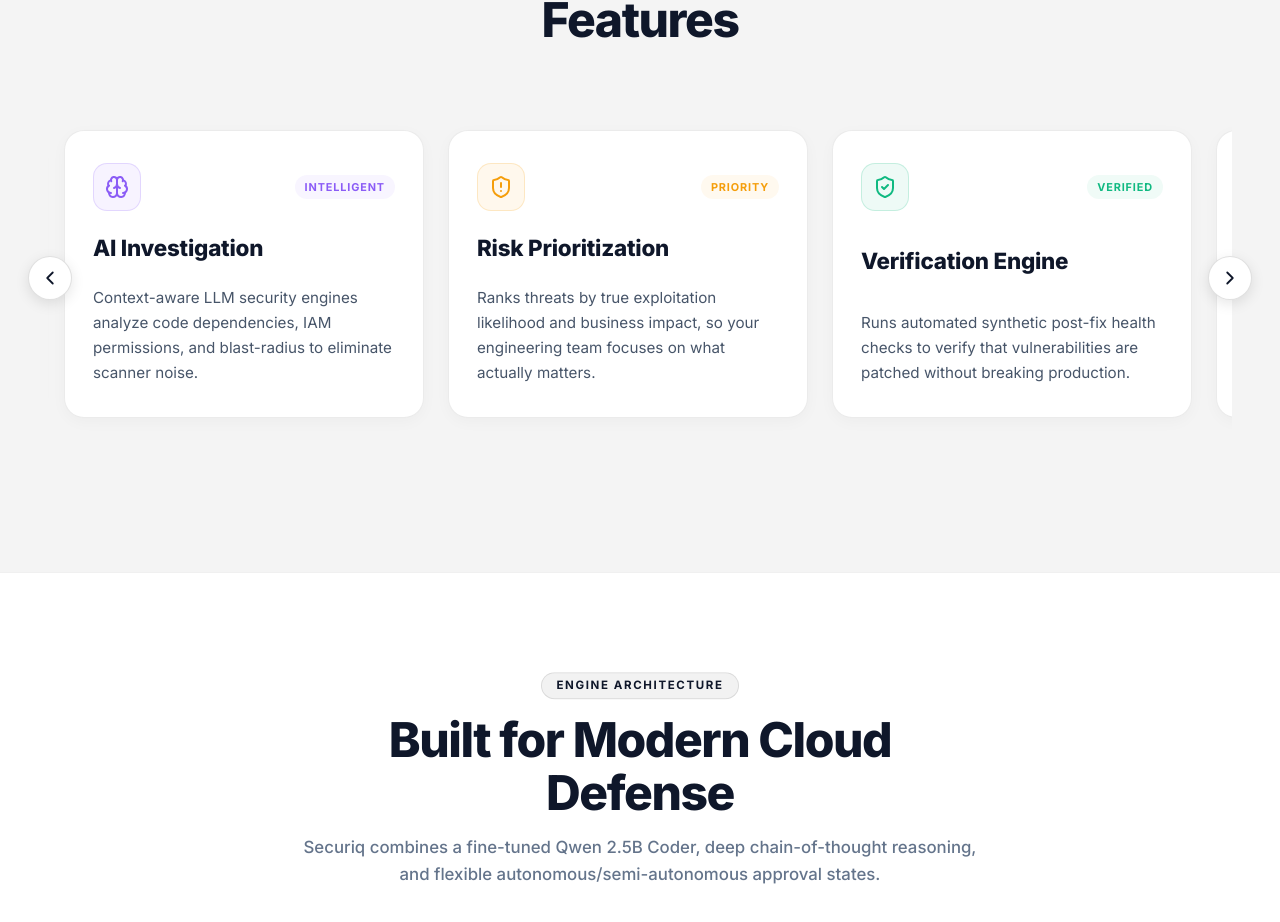
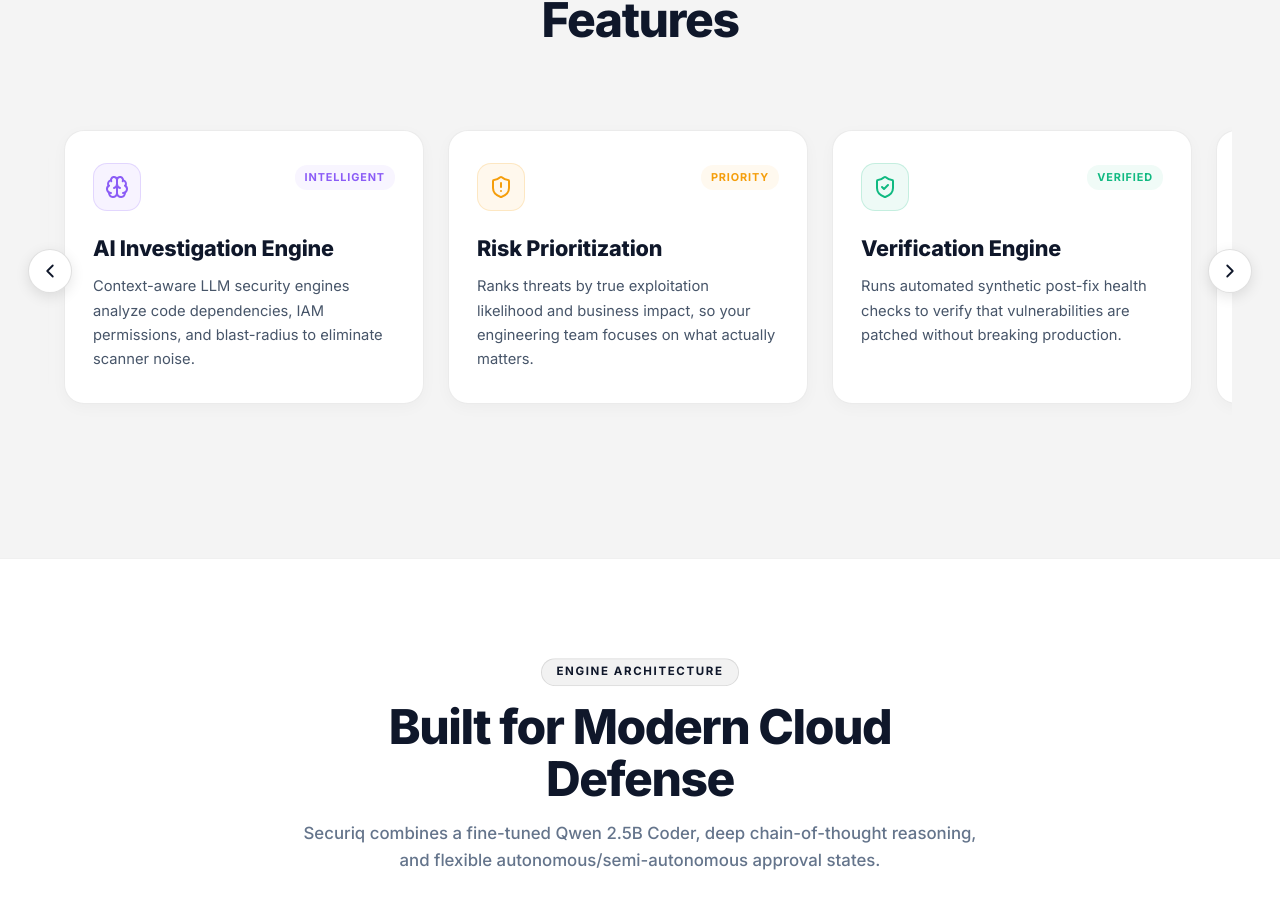
Before and after one commit to erharsh237/securiq, a React (Vite) app: page / in a window 1280 px wide. Shown: the part 2351-3273 px from the top of the page. Built offline with nearby package versions, Linux system fonts and the light colour scheme.

Commit message:
fix(features): pixel-perfect heading baseline alignment

```diff
--- a/src/components/FeaturesSection.css
+++ b/src/components/FeaturesSection.css
@@ -116,10 +116,11 @@
   display: none; /* Chrome, Safari, Opera */
 }
 
-/* Feature Cards */
+/* Feature Cards (Pixel-Perfect Mathematical Header & Baseline Alignment) */
 .carousel-card {
   min-width: 360px;
   max-width: 360px;
+  min-height: 250px;
   flex: 0 0 auto;
   background: #ffffff;
   border: 1px solid rgba(0, 0, 0, 0.08);
@@ -127,8 +128,9 @@
   padding: 32px 28px;
   display: flex;
   flex-direction: column;
-  justify-content: space-between;
-  gap: 20px;
+  justify-content: flex-start;
+  align-items: flex-start;
+  gap: 0;
   transition: all 0.3s cubic-bezier(0.16, 1, 0.3, 1);
   box-shadow: 0 4px 15px rgba(0, 0, 0, 0.03);
 }
@@ -147,10 +149,14 @@
   z-index: 10;
 }
 
+/* Header Container: Strict 48px Height with Top Alignment */
 .card-header {
+  width: 100%;
+  height: 48px;
   display: flex;
-  align-items: center;
+  align-items: flex-start;
   justify-content: space-between;
+  margin-bottom: 24px;
 }
 
 .feature-icon-badge {
@@ -169,22 +175,37 @@
   letter-spacing: 0.08em;
   padding: 4px 10px;
   border-radius: 12px;
+  margin-top: 2px;
 }
 
+/* Card Body Container */
+.card-body {
+  width: 100%;
+  display: flex;
+  flex-direction: column;
+  gap: 12px;
+  text-align: left;
+}
+
+/* Card Title: Strict Top Text Alignment across All Cards */
 .card-title {
-  font-size: 1.4rem;
+  font-size: 1.35rem;
   font-weight: 800;
   color: #0f172a;
   margin: 0;
+  padding: 0;
   letter-spacing: -0.01em;
+  line-height: 1.25;
+  text-align: left;
 }
 
 .card-desc {
-  font-size: 0.95rem;
+  font-size: 0.92rem;
   color: #475569;
   line-height: 1.65;
   margin: 0;
   font-family: 'Inter', system-ui, -apple-system, sans-serif;
+  text-align: left;
 }
 
 /* Responsive */
--- a/src/components/FeaturesSection.jsx
+++ b/src/components/FeaturesSection.jsx
@@ -24,7 +24,7 @@ const features = [
   {
     id: 'feature-card-ai-investigation',
     icon: Brain,
-    title: 'AI Investigation',
+    title: 'AI Investigation Engine',
     description: 'Context-aware LLM security engines analyze code dependencies, IAM permissions, and blast-radius to eliminate scanner noise.',
     badge: 'INTELLIGENT',
     color: '#8b5cf6',
@@ -48,7 +48,7 @@ const features = [
   {
     id: 'feature-card-rollback-protection',
     icon: RotateCcw,
-    title: 'Rollback Protection',
+    title: 'Rollback Safeguard',
     description: 'Instant 1-click state rollback safeguards your infrastructure with zero data loss if any deployment anomaly occurs.',
     badge: 'SAFEGUARD',
     color: '#ef4444',
@@ -56,7 +56,7 @@ const features = [
   {
     id: 'feature-card-cloud-security',
     icon: Cloud,
-    title: 'Cloud Security',
+    title: 'Cloud Security Matrix',
     description: 'Unified visibility and protection across AWS, GitHub, GCP, Azure, and multi-cloud code repositories with zero standing access.',
     badge: 'MULTI-CLOUD',
     color: '#0284c7',
@@ -158,8 +158,10 @@ export default function FeaturesSection() {
                     </span>
                   </div>
 
-                  <h3 className="card-title">{item.title}</h3>
-                  <p className="card-desc">{item.description}</p>
+                  <div className="card-body">
+                    <h3 className="card-title">{item.title}</h3>
+                    <p className="card-desc">{item.description}</p>
+                  </div>
                 </div>
               );
             })}
```
